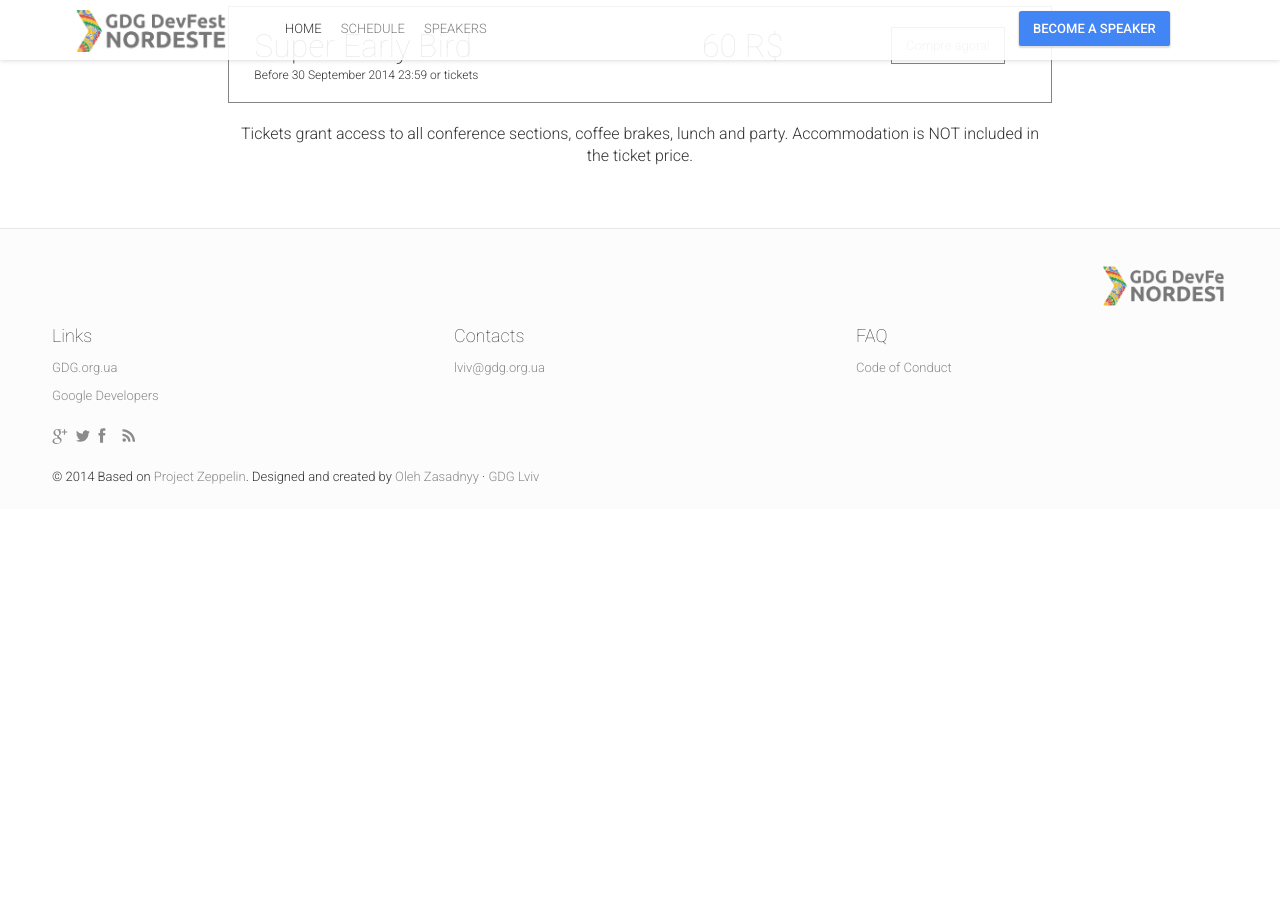
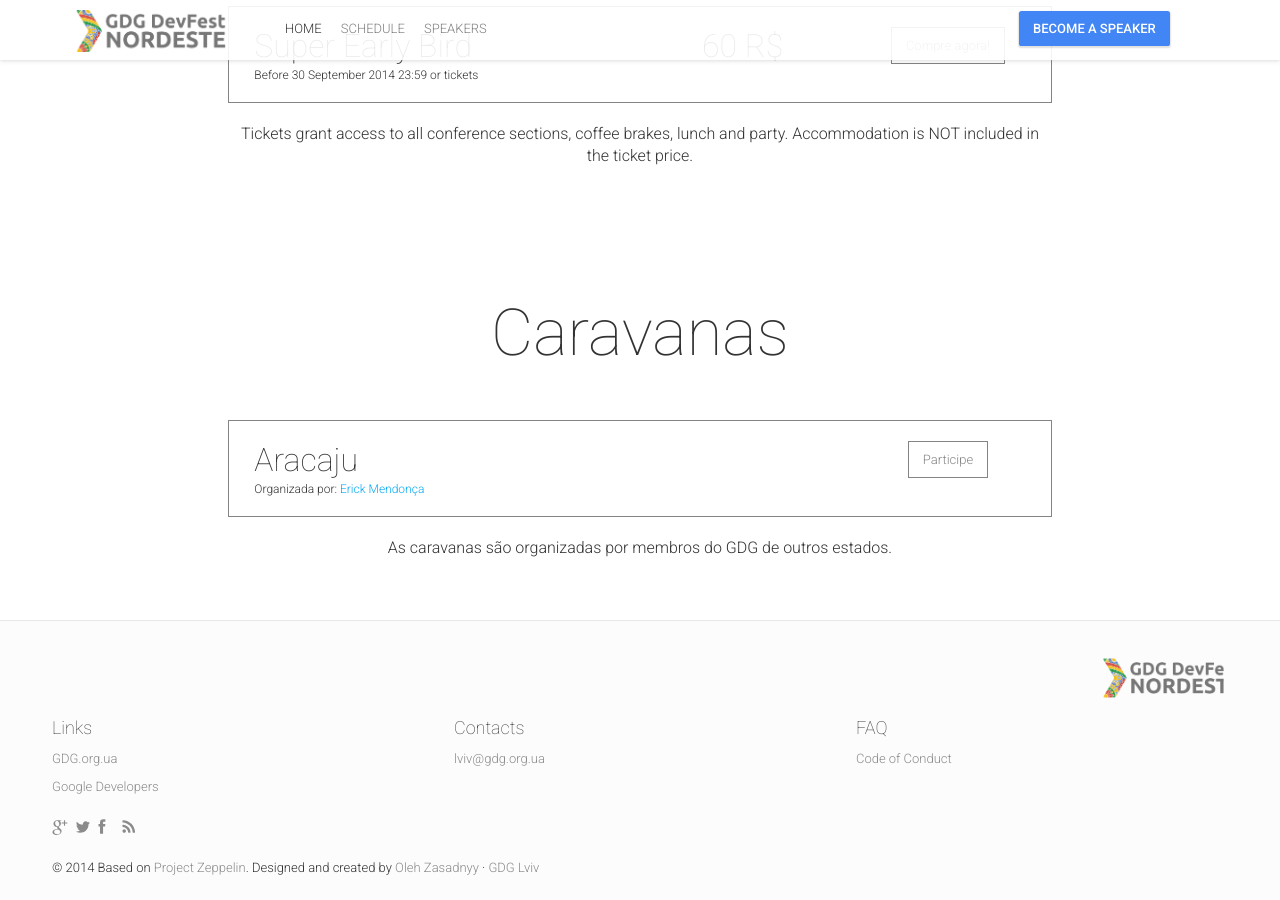
Before and after one commit to DevFestNordeste/2015, a Jekyll site: the page built from index.html, in a window 1280 px wide and 900 px high, scrolled down 5821 px. Built offline with Jekyll 4.4.1, drawn with Linux system fonts in a browser that asks for light colours; nearby versions of some CDN libraries; comment, search, counter and statistics services are not loaded; before the commit the page ends 6330 px from its top, so only the background shows below that.

Commit message:
Adds Caravans section block

```diff
--- a/_config.yml
+++ b/_config.yml
@@ -14,7 +14,7 @@ title: "DevFest Nordeste"
 email: "ne@devfest.com.br"
 description: "DevFest Nordeste"
 baseurl: ""
-url: "https://devfestne.com.br"
+url: "https://2015.devfestne.com.br"
 permalink: "/blog/:title"
 googleAnalyticsTrackingId: "UA-43643469-5"
 googleAnalyticsSiteUrl: "gdg-x.github.io"
@@ -263,3 +263,10 @@ viewOnMap: "View on Google Maps"
 hackathonPlaceCoordinates: "49.840999, 24.031144"
 hackathonMapCenterCoordinates: "49.840696, 24.028754"
 hackathonMapMobileCenterCoordinates: "49.841639, 24.031182"
+
+# Caravan Block
+caravanTitle: "Caravanas"
+caravanFrom: "De"
+caravanResponsible: "Responsável"
+caravanLinkTitle: "Participe"
+caravansInfo: "As caravanas são organizadas por membros do GDG de outros estados."
--- /dev/null
+++ b/_data/caravans.yml
@@ -0,0 +1,6 @@
+-
+  id: 0
+  from: "Aracaju"
+  responsibleName: "Erick Mendonça"
+  responsibleUrl: "http://google.com/+ErickMendonca"
+  linkUrl: "https://goo.gl/forms/ZNKr4rEjyC"
--- /dev/null
+++ b/_includes/caravans.html
@@ -0,0 +1,29 @@
+<!-- Begin Caravan Section -->
+<section id="tickets" class="tickets-2">
+	<div class="content-wrapper">
+		<div class="col-lg-8 col-md-10 col-lg-offset-2 col-md-offset-1">
+			<h3>{{ site.caravanTitle }}</h3>
+			<div class="tickets-table row animated hiding" data-animation="fadeInDown" data-delay="0">
+			{% assign animationDelay = 0 %}
+            {% for caravan in site.data.caravans %}
+	            <div class="tickets-row animated hiding" data-animation="fadeInDown" data-delay="{{ animationDelay }}">
+	            	<div class="row">
+						<div class="col-sm-9 col-xs-12">
+							<p class="title">{{ caravan.from }}</p>
+              <span class="ticket-additional-info">Organizada por: <a href="{{caravan.responsibleUrl}}">{{caravan.responsibleName}}</a></span>
+						</div>
+						<div class="col-sm-3 col-xs-12">
+							<span class="bordered dark-border button">
+								<a href="{{ caravan.linkUrl }}" class="waves-effect waves-button" target="_blank">{{ site.caravanLinkTitle }}</a>
+							</span>
+						</div>
+					</div>
+				</div>
+			{% assign animationDelay = animationDelay | plus:250 %}
+            {% endfor %}
+      </div>
+      <span class="tickets-info">{{ site.caravansInfo }}</span>
+		</div>
+	</div>
+</section>
+<!-- End Caravan Section -->
--- a/index.html
+++ b/index.html
@@ -30,3 +30,5 @@ permalink: /
  {% endcomment %}
 
  {% include tickets-2.html %}
+
+ {% include caravans.html %}
```
